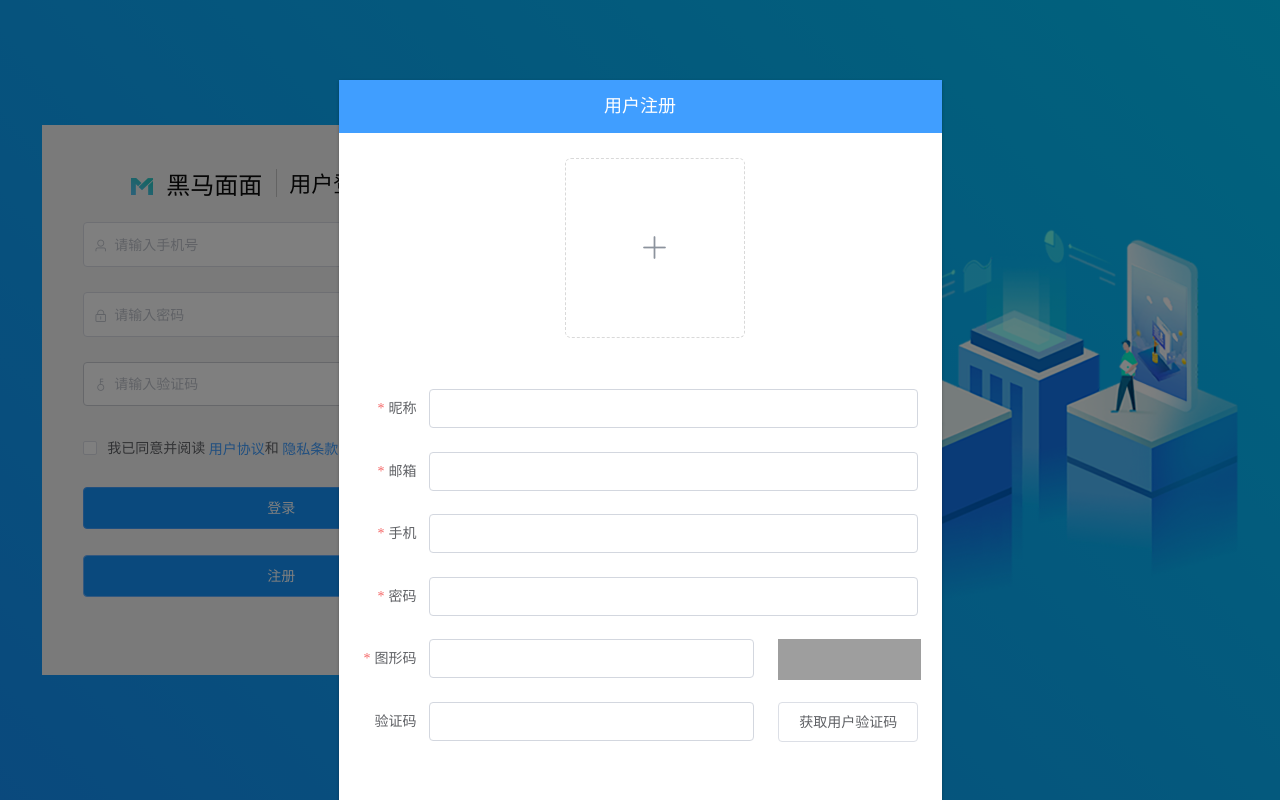
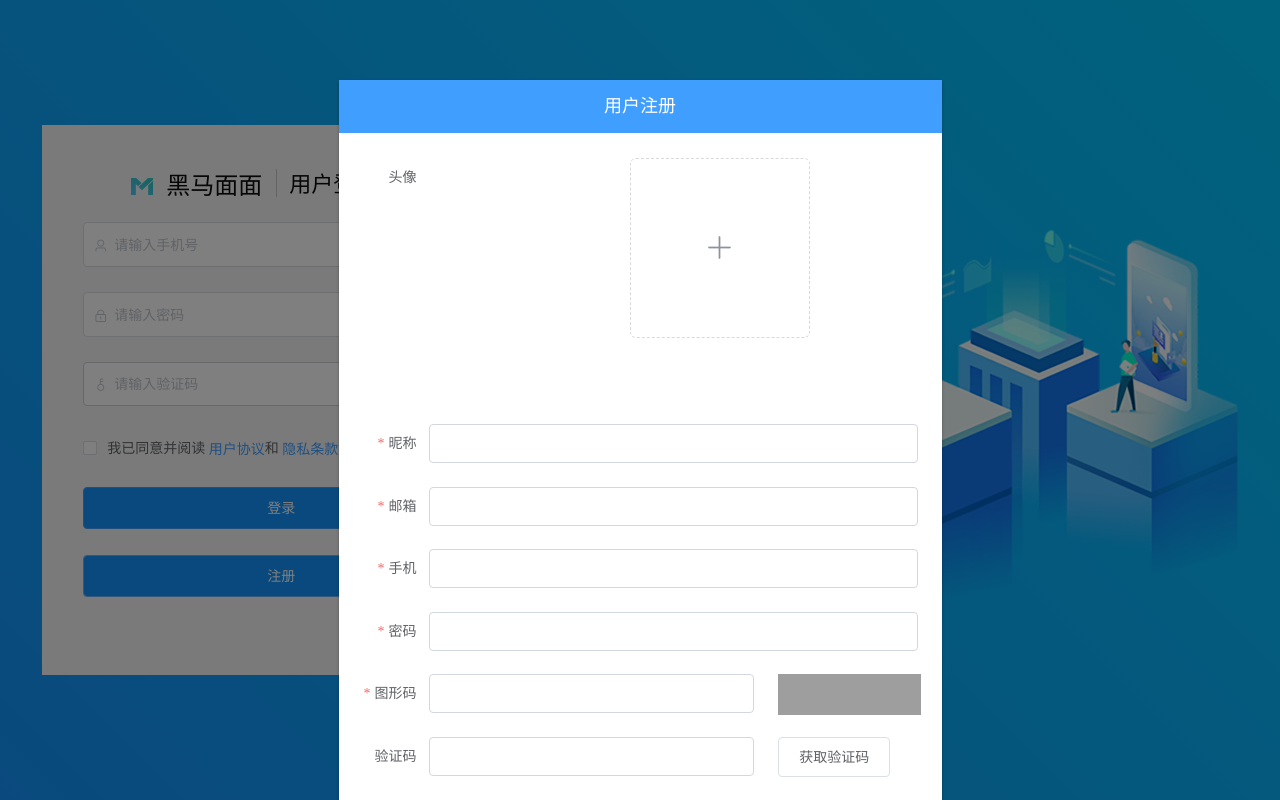
Before and after one commit to duantuihua/heimamm45, a Vue app: page /#/ in a window 1280 px wide. Both pictures are taken after a click on the button "注册". Built offline with nearby package versions, Linux system fonts and the light colour scheme.

Commit message:
用户注册功能完成

```diff
--- a/src/api/login.js
+++ b/src/api/login.js
@@ -1,14 +1,7 @@
-// export function login(data) {
-//    return this.$axios({
-//         url: process.env.VUE_APP_BASEURL + "/login",
-//         method: "post",
-//         // 跨域 是否携带 cookie
-//         withCredentials: true,
-//         data
-//       })
-//  }
 
 import axios from 'axios';
+
+// 登录接口
 export function login(data) {
      return axios({
           url: process.env.VUE_APP_BASEURL + "/login",
@@ -18,3 +11,25 @@ import axios from 'axios';
           data
      })
 }
+
+// 获取手机验证码
+export function sendsms(data) {
+     return axios({
+          url: process.env.VUE_APP_BASEURL + "/sendsms",
+          method: "post",
+          // 跨域 是否携带 cookie
+          withCredentials: true,
+          data
+     })
+}
+
+// 用户注册
+export function register(data) {
+     return axios({
+          url: process.env.VUE_APP_BASEURL + "/register",
+          method: "post",
+          // 跨域 是否携带 cookie
+          withCredentials: true,
+          data
+     })
+}
--- a/src/views/login/login.vue
+++ b/src/views/login/login.vue
@@ -64,64 +64,70 @@
       class="dialog_header"
       top="10vh"
     >
-      <!-- 头像上传 -->
-      <el-upload
-        class="avatar-uploader"
-        action="https://jsonplaceholder.typicode.com/posts/"
-        :show-file-list="false"
-        :on-success="handleAvatarSuccess"
-        :before-upload="beforeAvatarUpload"
-      >
-        <img v-if="imageUrl" :src="imageUrl" class="avatar" />
-        <i v-else class="el-icon-plus avatar-uploader-icon"></i>
-      </el-upload>
       <!-- 用户注册的表单验证 -->
       <el-form
-        :model="ruleForm"
-        :rules="rules"
+        :model="registerForm"
+        :rules="registerRules"
         ref="ruleForm"
         class="demo-ruleForm"
         label-width="65px"
       >
+        <el-form-item label="头像" prop="photo">
+          <!-- 头像上传 -->
+          <!-- :action 绑顶文件上传地址 -->
+          <el-upload
+            class="avatar-uploader"
+            name="image"
+            :action="filePath"
+            :show-file-list="false"
+            :on-success="handleAvatarSuccess"
+            :before-upload="beforeAvatarUpload"
+          >
+            <!-- 绑定图片的地址 -->
+            <img v-if="imageUrl" :src="imageUrl" class="avatar" />
+            <i v-else class="el-icon-plus avatar-uploader-icon"></i>
+          </el-upload>
+        </el-form-item>
+
         <el-form-item label="昵称" prop="nickname" class="nickname">
-          <el-input v-model="ruleForm.nickname"></el-input>
+          <el-input v-model="registerForm.nickname"></el-input>
         </el-form-item>
         <el-form-item label="邮箱" prop="email" class="email">
-          <el-input v-model="ruleForm.email"></el-input>
+          <el-input v-model="registerForm.email"></el-input>
         </el-form-item>
         <el-form-item label="手机" prop="phone" class="phone1">
-          <el-input v-model="ruleForm.phone"></el-input>
+          <el-input v-model="registerForm.phone"></el-input>
         </el-form-item>
         <el-form-item label="密码" prop="password" class="password1">
-          <el-input v-model="ruleForm.password"></el-input>
+          <el-input v-model="registerForm.password"></el-input>
         </el-form-item>
 
         <el-row>
           <el-col :span="18">
             <el-form-item label="图形码" prop="code" class="code">
-              <el-input v-model="ruleForm.code"></el-input>
+              <el-input v-model="registerForm.code"></el-input>
             </el-form-item>
           </el-col>
           <el-col :span="6">
-            <img :src="codeURL" class="codeImg" />
+            <img :src="graphic" class="codeImg" @click="graphicChange" />
           </el-col>
         </el-row>
 
         <el-row>
           <el-col :span="18">
             <el-form-item label="验证码" prop="QRcode" class="QRcode">
-              <el-input v-model="ruleForm.QRcode"></el-input>
+              <el-input v-model="registerForm.QRcode"></el-input>
             </el-form-item>
           </el-col>
           <el-col :span="6">
-            <el-button>获取用户验证码</el-button>
+            <el-button @click="getERcode" :disabled="delayed!=0">{{btnMessage}}</el-button>
           </el-col>
         </el-row>
       </el-form>
 
       <div slot="footer" class="dialog-footer">
         <el-button @click="dialogFormVisible = false">取 消</el-button>
-        <el-button type="primary" @click="dialogFormVisible = false">确 定</el-button>
+        <el-button type="primary" @click="loginSuccess('ruleForm')">确 定</el-button>
       </div>
     </el-dialog>
   </div>
@@ -153,23 +159,63 @@ var emailReg = (rule, value, callback) => {
   }
 };
 
-import {login} from "../../api/login";
+import { login, register, sendsms } from "../../api/login";
 
 export default {
   data() {
     return {
       codeURL:
         process.env.VUE_APP_BASEURL + "/captcha?type=login&t=" + Math.random(),
+      graphic:
+        process.env.VUE_APP_BASEURL +
+        "/captcha?type=sendsms&t=" +
+        Math.random(),
+
       checked: false,
+      // 图片地址
       imageUrl: "",
+      // 文件上传地址
+      filePath: process.env.VUE_APP_BASEURL + "/uploads",
+      rcode: "",
+      avatarURL: "",
+      // 发送按钮信息
+      btnMessage: "获取验证码",
+      delayed: "",
+       // Dialog 对话框
+      dialogFormVisible: false,
       ruleForm: {
         phone: "",
         password: "",
+        code: ""
+      },
+
+      // 用户注册
+      registerForm: {
+        phone: "",
+        password: "",
         code: "",
+        // 用户名
         nickname: "",
-        email: ""
+        email: "",
+        // 头像
+        photo: ""
       },
+
+      // 用户登录
       rules: {
+        password: [
+          { required: true, message: "请输入密码", trigger: "blur" },
+          { min: 6, max: 12, message: "长度在 6 到 12 个字符", trigger: "blur" }
+        ],
+        code: [
+          { required: true, message: "请输入验证码", trigger: "blur" },
+          { min: 4, max: 4, message: "长度为4 个字符", trigger: "blur" }
+        ],
+        phone: [{ required: true, validator: phoneReg, trigger: "blur" }]
+      },
+
+      registerRules: {
+        photo: [{ message: "请选择头像", trigger: "change" }],
         password: [
           { required: true, message: "请输入密码", trigger: "blur" },
           { min: 6, max: 12, message: "长度在 6 到 12 个字符", trigger: "blur" }
@@ -186,8 +232,6 @@ export default {
         email: [{ required: true, validator: emailReg, trigger: "blur" }]
       },
 
-      // Dialog 对话框
-      dialogFormVisible: false
     };
   },
   methods: {
@@ -236,10 +280,18 @@ export default {
       this.codeURL =
         process.env.VUE_APP_BASEURL + "/captcha?type=login&t=" + Math.random();
     },
-
+    graphicChange() {
+      this.graphic =
+        process.env.VUE_APP_BASEURL + "/captcha?type=sendsms&t=" + Date.now();
+    },
     // 文件上传
     handleAvatarSuccess(res, file) {
+      // 生成本地的临时路径
       this.imageUrl = URL.createObjectURL(file.raw);
+      window.console.log(res);
+      if (res.code == 200) {
+        this.avatarURL = res.data.file_path;
+      }
     },
     beforeAvatarUpload(file) {
       const isJPG = file.type === "image/jpeg";
@@ -252,6 +304,72 @@ export default {
         this.$message.error("上传头像图片大小不能超过 2MB!");
       }
       return isJPG && isLt2M;
+    },
+
+    // 获取用户验证码
+    getERcode() {
+      if (reg1.test(this.registerForm.phone) == false) {
+        return this.$message.error("手机号不对");
+      }
+      if (this.registerForm.code.length != 4) {
+        return this.$message.error("图形码必须是四位");
+      }
+
+      if (this.delayed == "") {
+        this.delayed = 10;
+        var timeID = setInterval(() => {
+          this.delayed--;
+          this.btnMessage = `${this.delayed}秒后发送`;
+          if (this.delayed == 0) {
+            this.delayed = "";
+            this.btnMessage = "发送验证码";
+            clearInterval(timeID);
+          }
+        }, 1000);
+      }
+
+      sendsms({
+        phone: this.registerForm.phone,
+        code: this.registerForm.code
+      }).then(res => {
+        window.console.log(res);
+        if (res.data.code == 200) {
+          this.$message.success(`${res.data.data.captcha}`);
+          this.rcode = res.data.data.captcha;
+        } else {
+          this.$message.error("图形码不正确");
+        }
+      });
+    },
+
+    // 登录注册表单验证
+    loginSuccess(formName) {
+      this.$refs[formName].validate(valid => {
+        if (valid) {
+          // 验证成功,调用接口上传表单
+          register({
+            username: this.registerForm.nickname,
+            phone: this.registerForm.phone,
+            email: this.registerForm.email,
+            avatar: this.avatarURL,
+            password: this.registerForm.password,
+            rcode: this.registerForm.rcode
+          }).then(res => {
+            window.console.log(res);
+            // 登录成功,关闭对话框
+            this.$alert('注册成功', '恭喜!!!', {
+          confirmButtonText: '确定',
+          callback: () => {
+            this.dialogFormVisible= false;
+          }
+        });
+          });
+        } else {
+          // 验证失败
+          this.$message.error("请填写完整哟~~~~");
+          return false;
+        }
+      });
     }
   }
 };
@@ -373,6 +491,7 @@ export default {
     .codeImg {
       width: 143px;
       height: 41px;
+      cursor: pointer;
     }
   }
 }
```
Lines whose indentation alone changed are shown as unchanged.
